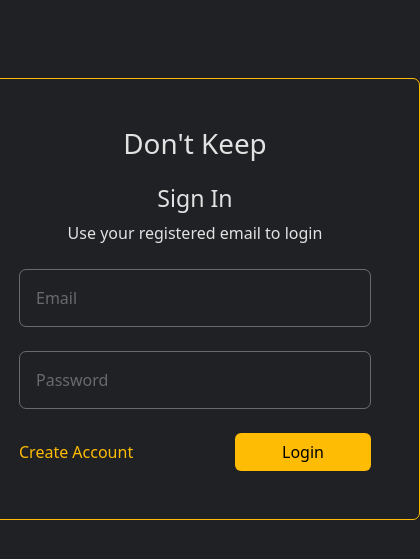
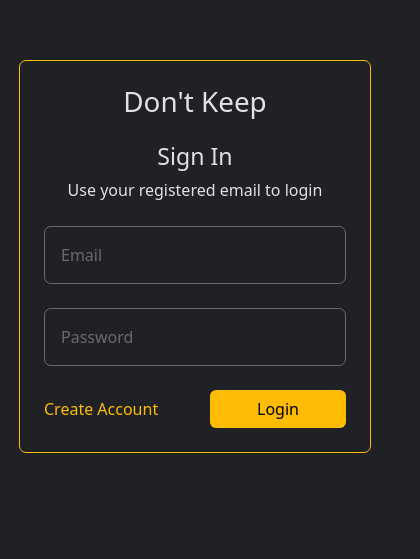
Before and after one commit to akshat2503/Dont-Keep-Frontend, a React (Create React App) app: page /#/login in a window 390 px wide. Shown: the part 123-682 px from the top of the page, 420 px wide, since content can reach past the window. Built offline with nearby package versions, Linux system fonts and the light colour scheme; no server answers; the HTML template or start-up script is replaced by a standard one.

Commit message:
Updated Login and Register Pages

```diff
--- a/src/components/Login.css
+++ b/src/components/Login.css
@@ -1,7 +1,6 @@
 .box-login {
     border: 1px solid #ffbc04;
     border-radius: 7px;
-    width: 450px;
 }
 
 .email-input {
--- a/src/components/Login.js
+++ b/src/components/Login.js
@@ -31,9 +31,9 @@ export default function Login() {
     setCredentials({ ...credentials, [e.target.name]: e.target.value })
   }
   return (
-    <div className='container d-flex flex-column align-items-center justify-content-center' style={{ height: '100vh' }}>
+    <div className='container d-flex flex-column align-items-center justify-content-center' style={{ height: `${window.innerWidth>768?'100vh':'90vh'}`, maxWidth: '100vw'}}>
       <ToastContainer />
-      <div className="box-login p-5">
+      <div className={`box-login ${window.innerWidth>768?'p-5':'p-4'}`} style={{width: `${window.innerWidth>768 ? '27rem': '22rem'}`}}>
         <div className="top-text d-flex align-items-center flex-column">
           <h1 className='mb-4'>Don't Keep</h1>
           <h3 className='mb-2'>Sign In</h3>
--- a/src/components/Register.js
+++ b/src/components/Register.js
@@ -33,9 +33,9 @@ export default function Register() {
     }
 
     return (
-        <div className='container d-flex flex-column align-items-center justify-content-center' style={{ height: '100vh' }}>
+        <div className='container d-flex flex-column align-items-center justify-content-center' style={{ height: `${window.innerWidth>768?'100vh':'90vh'}`, maxWidth: '100vw' }}>
             <ToastContainer />
-            <div className="box-login p-5">
+            <div className={`box-login ${window.innerWidth>768?'p-5':'p-4'}`} style={{width: `${window.innerWidth>768 ? '27rem': '22rem'}`}}>
                 <div className="top-text d-flex align-items-center flex-column">
                     <h1 className='mb-3'>Don't Keep</h1>
                     <h3 className='mb-2'>Create Account</h3>
```
